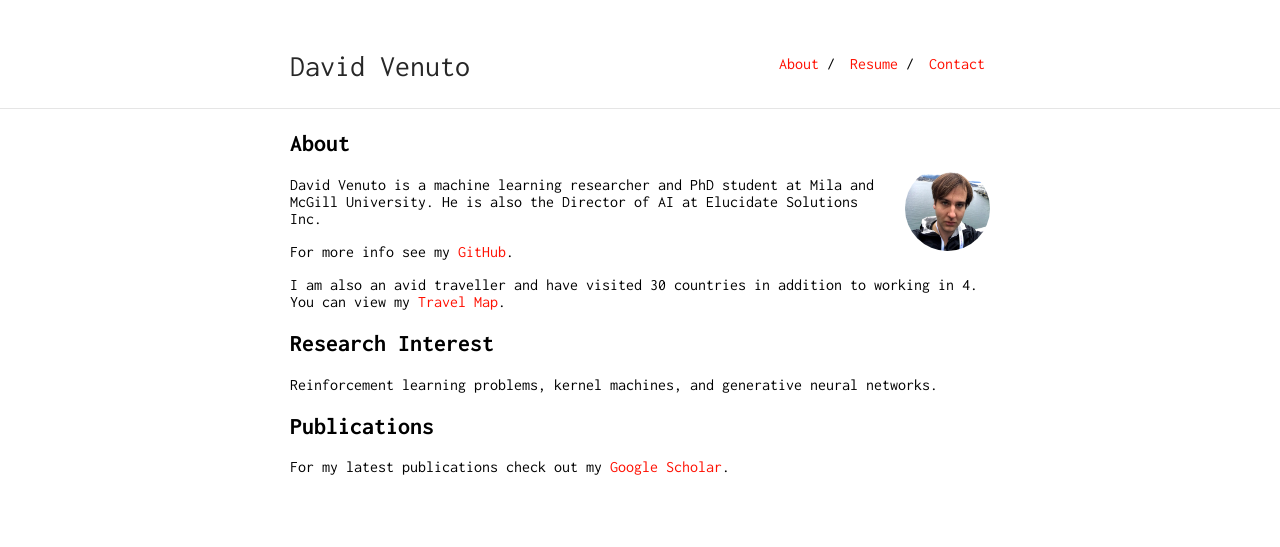
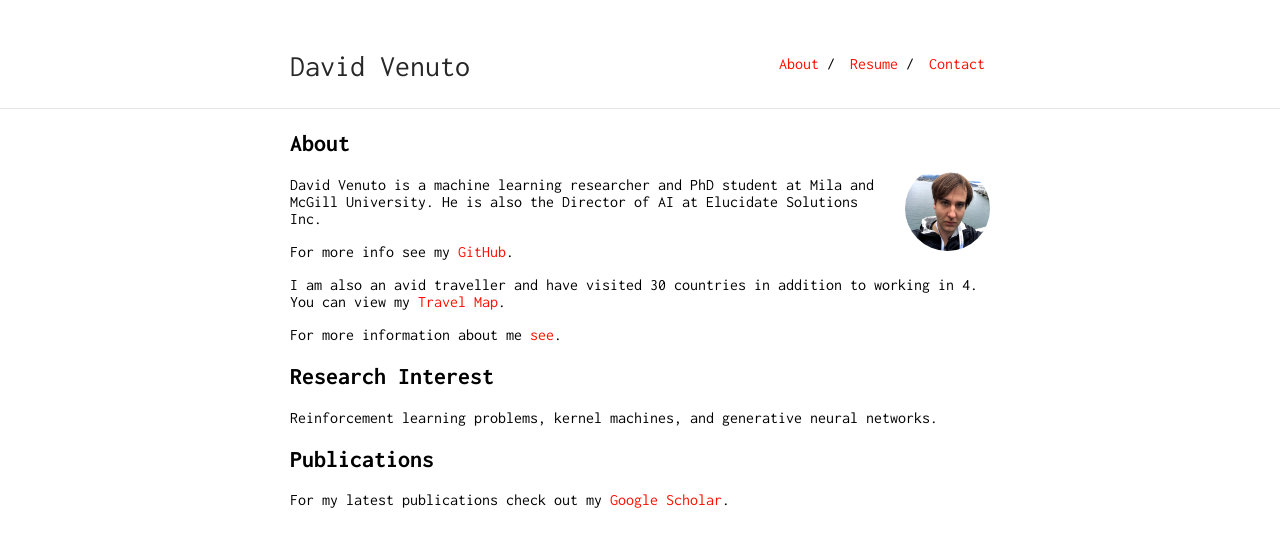
Before and after one commit to dvVenuto/dvvenuto.github.io, a Jekyll site: the page built from index.md, in a window 1280 px wide. Shown: the top 547 px of the page. Built offline with Jekyll 4.4.1, drawn with Linux system fonts in a browser that asks for light colours; our own code applies the rules of GitHub Pages for plain Markdown files.

Commit message:
Update index.md

```diff
--- a/index.md
+++ b/index.md
@@ -12,6 +12,8 @@ For more info see my [GitHub](https://github.com/dvVenuto).
 
 I am also an avid traveller and have visited 30 countries in addition to working in 4.  You can view my [Travel Map](https://drive.google.com/open?id=1_QtJdbULTcZpp6Jb8Da1D3T6d7vGn5np&usp=sharing).
 
+For more information about me [see](https://www.wikidata.org/wiki/Q64536153).
+
 ## Research Interest
 
 Reinforcement learning problems, kernel machines, and generative neural networks.
```
